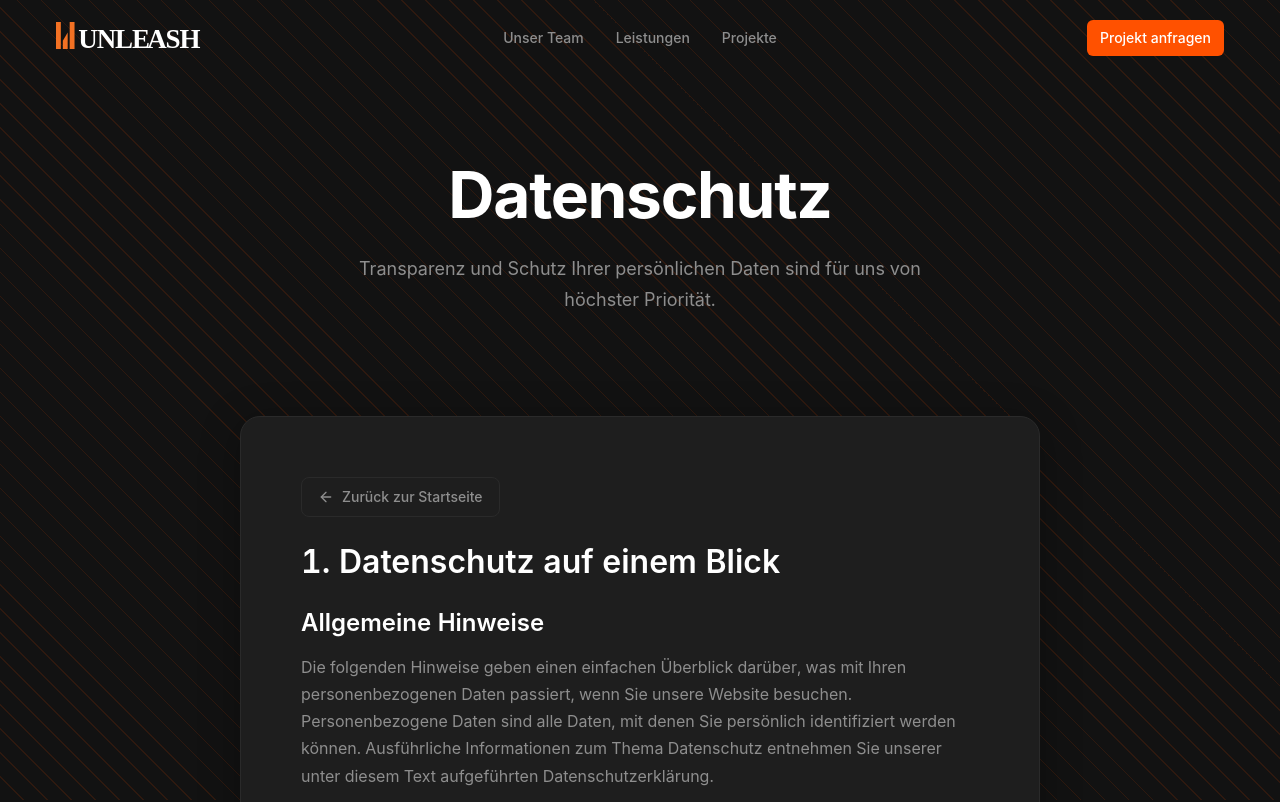
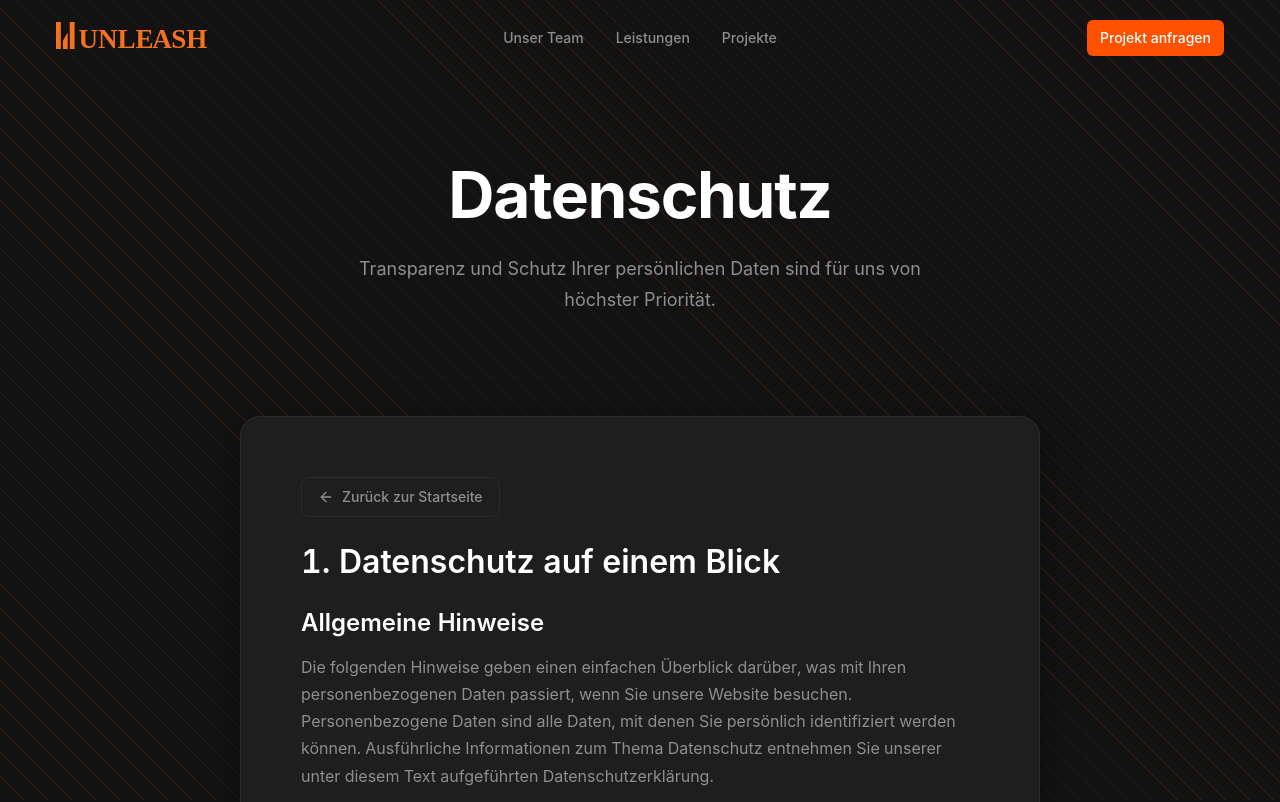
Before and after one commit to Unleashmarketing/unleash-marketing, a plain HTML site: page datenschutz.html in a window 1280 px wide. Shown: the top 802 px of the page. Drawn offline with Linux system fonts and the light colour scheme.

Commit message:
Update datenschutz.html

```diff
--- a/datenschutz.html
+++ b/datenschutz.html
@@ -761,7 +761,7 @@
                     <div class="header__content">
                         <div class="header__brand">
                             <a href="index.html" class="logo">
-                                <img src="bilder/logos/unleash.svg" alt="UNLEASH" class="logo__image">
+                                <img src="bilder/logos/Unleash_Logo_Orange.svg" alt="UNLEASH" class="logo__image">
                             </a>
 
                             <button class="mobile-menu-toggle" aria-label="Menu">
@@ -1041,7 +1041,7 @@
                     <div class="footer__top">
                         <div class="footer__brand">
                             <a href="index.html" class="logo">
-                                <img src="bilder/logos/unleash.svg" alt="UNLEASH" class="footer-logo__image">
+                                <img src="bilder/logos/Unleash_Logo_Orange.svg" alt="UNLEASH" class="footer-logo__image">
                             </a>
                             <p class="footer__tagline">Kreativer Problemlöser</p>
                         </div>
@@ -1064,7 +1064,7 @@
                     </div>
                     <div class="footer__bottom">
                         <div class="footer__copyright">
-                            <div>© 2025 UNLEASH</div>
+                            <div>© 2026 UNLEASH</div>
                             <div>Alle Rechte vorbehalten</div>
                         </div>
                         <div class="footer__legal">
```
